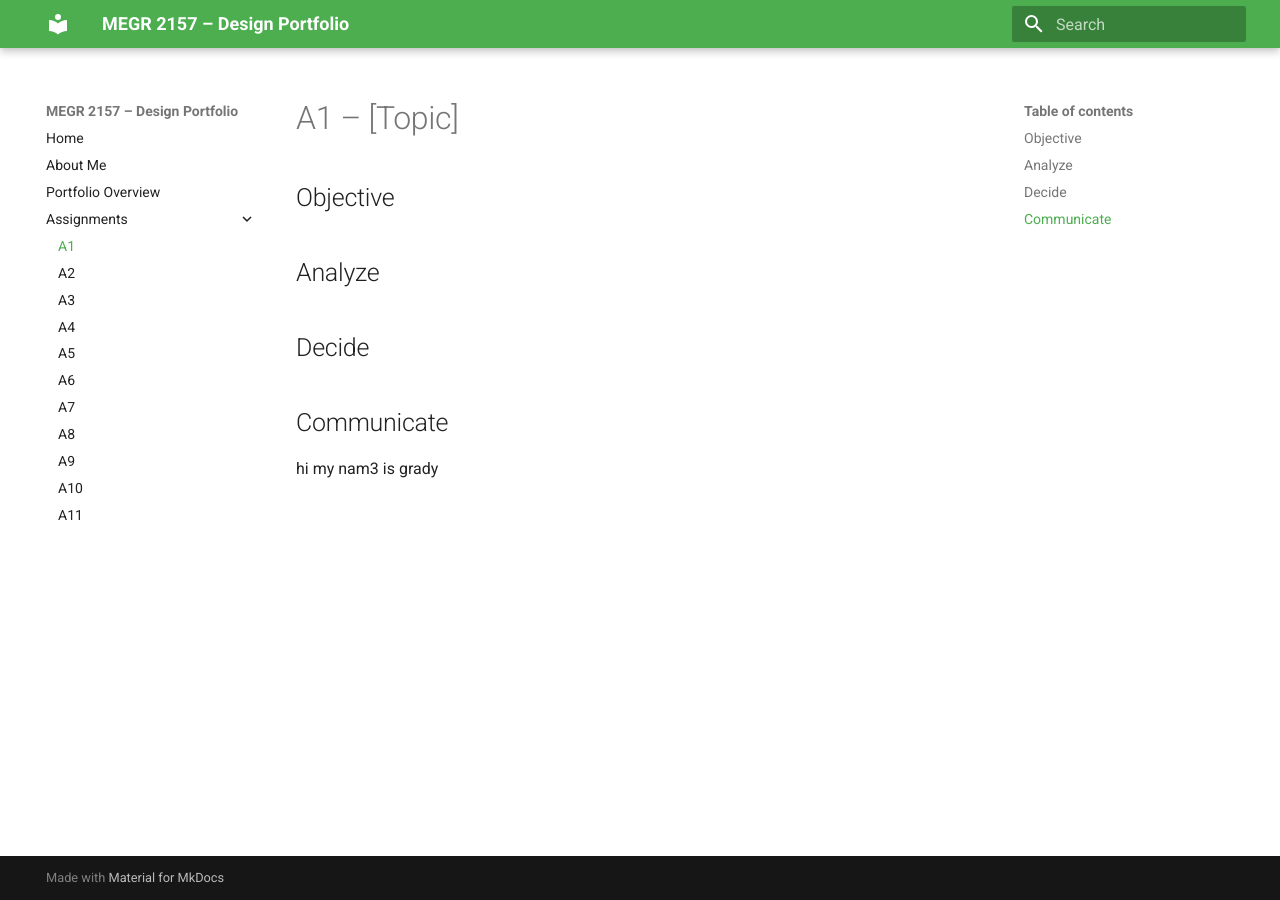
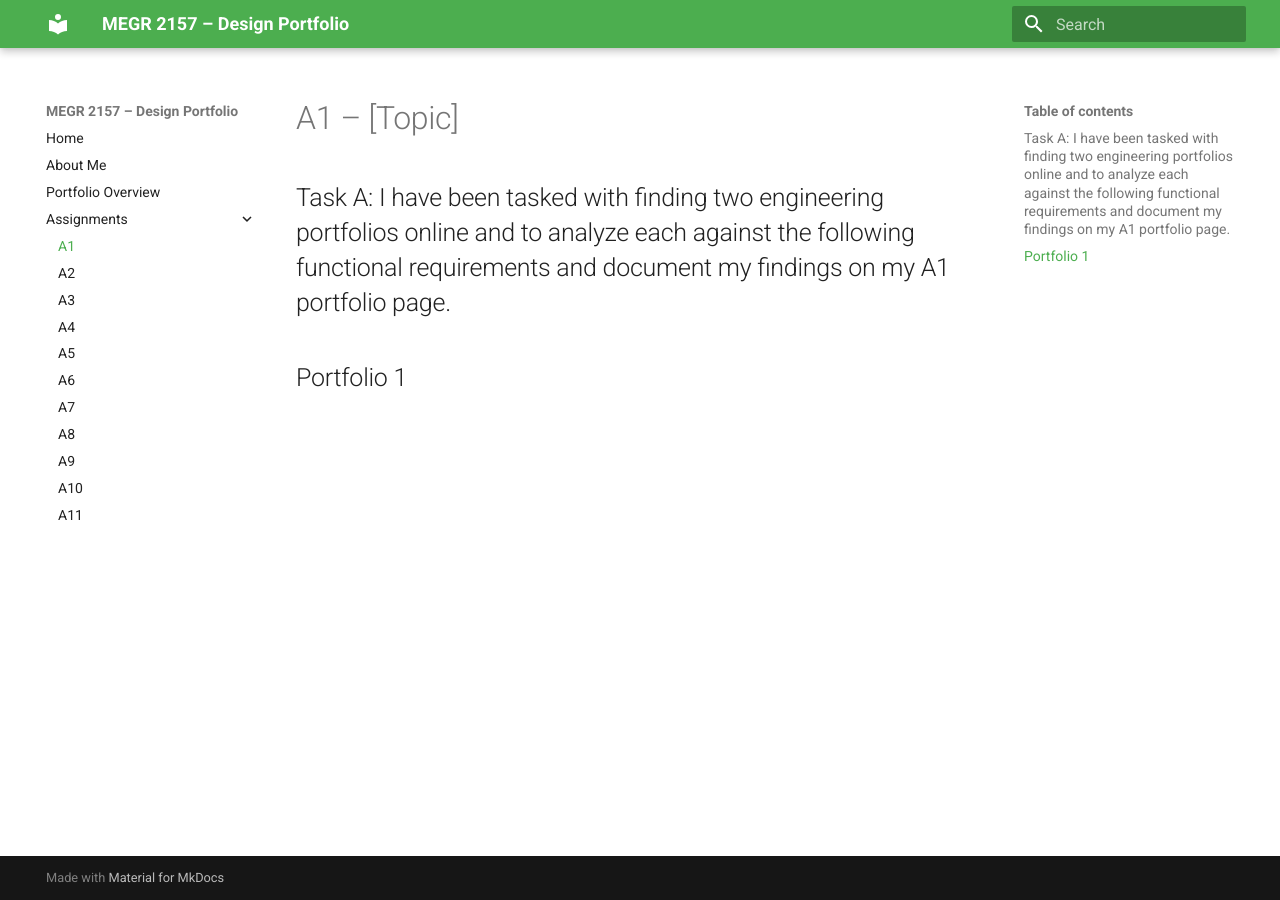
Before and after one commit to Grady-St/portfolio1, an MkDocs documentation site: the page built from docs/assignments/A01/index.md, in a window 1280 px wide. Built offline with MkDocs 1.6.1 and Material for MkDocs 9.7.7, drawn with Linux system fonts in a browser that asks for light colours.

Commit message:
Revise objective and add portfolio analysis section
Updated the objective and added initial content for portfolio analysis.

```diff
--- a/docs/assignments/A01/index.md
+++ b/docs/assignments/A01/index.md
@@ -1,14 +1,5 @@
 # A1 – [Topic]
 
-## Objective
-
-
-## Analyze
-
-
-## Decide
-
-
-## Communicate
-
-hi my nam3 is grady
+Task A: I have been tasked with finding two engineering portfolios online and to analyze each against the following functional requirements and document my findings on my A1 portfolio page.
+---
+## Portfolio 1
```
